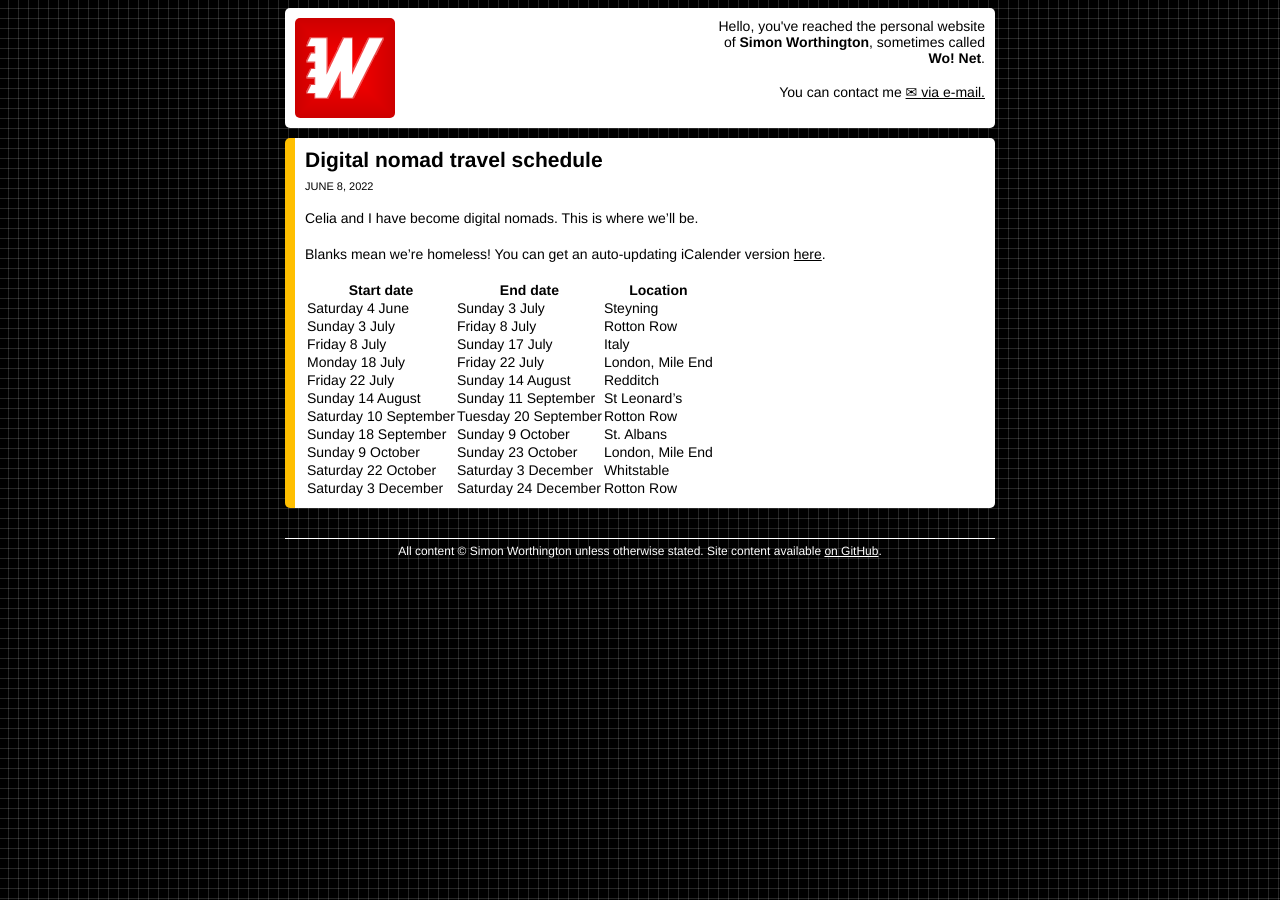
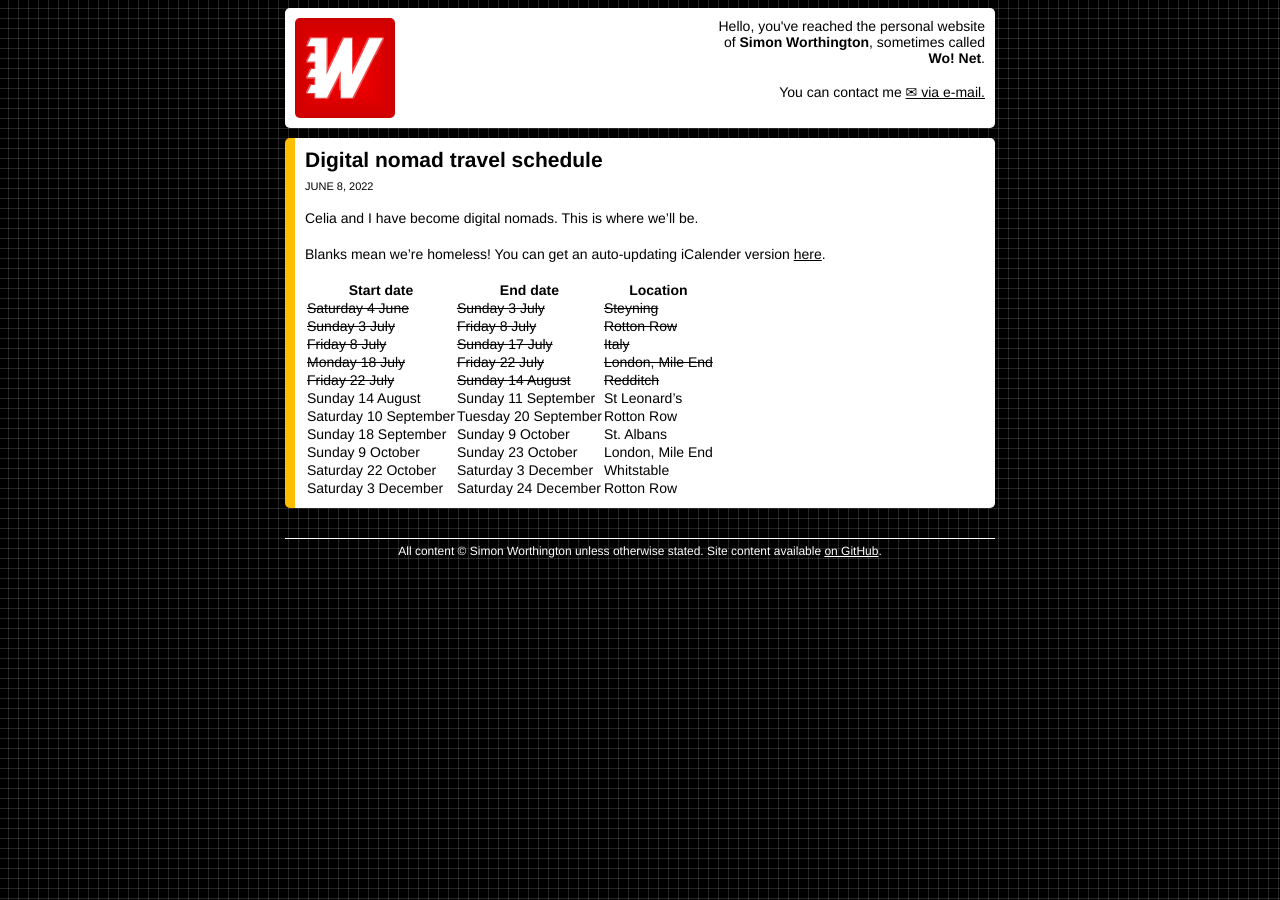
Before and after one commit to simonwo/simonwo.net, a Jekyll site: the page built from _posts/2022-06-08-travel-schedule.md, in a window 1280 px wide. Built offline with Jekyll 4.4.1, drawn with Linux system fonts in a browser that asks for light colours; comment, search, counter and statistics services are not loaded.

Commit message:
Past dates show with strike through

```diff
--- a/_posts/2022-06-08-travel-schedule.md
+++ b/_posts/2022-06-08-travel-schedule.md
@@ -14,7 +14,13 @@ Blanks mean we’re homeless! You can get an auto-updating iCalender version [he
   </thead>
   <tbody>
     {% for destination in site.data.nomads %}
-    <tr>
+    {% assign now = "now" | date: "%s" %}
+    {% assign end = destination.end | date: "%s" %}
+    <tr
+    {% if now > end %}
+      class="past"
+    {% endif %}
+    >
       <td>{{ destination.start | date: "%A %e %B" }}</td>
       <td>{{ destination.end | date: "%A %e %B" }}</td>
       <td>{{ destination.location }}</td>
--- a/assets/main.scss
+++ b/assets/main.scss
@@ -210,3 +210,7 @@ footer {
   display: block;
   margin: auto;
 }
+
+.past {
+  text-decoration: line-through;
+}
```
